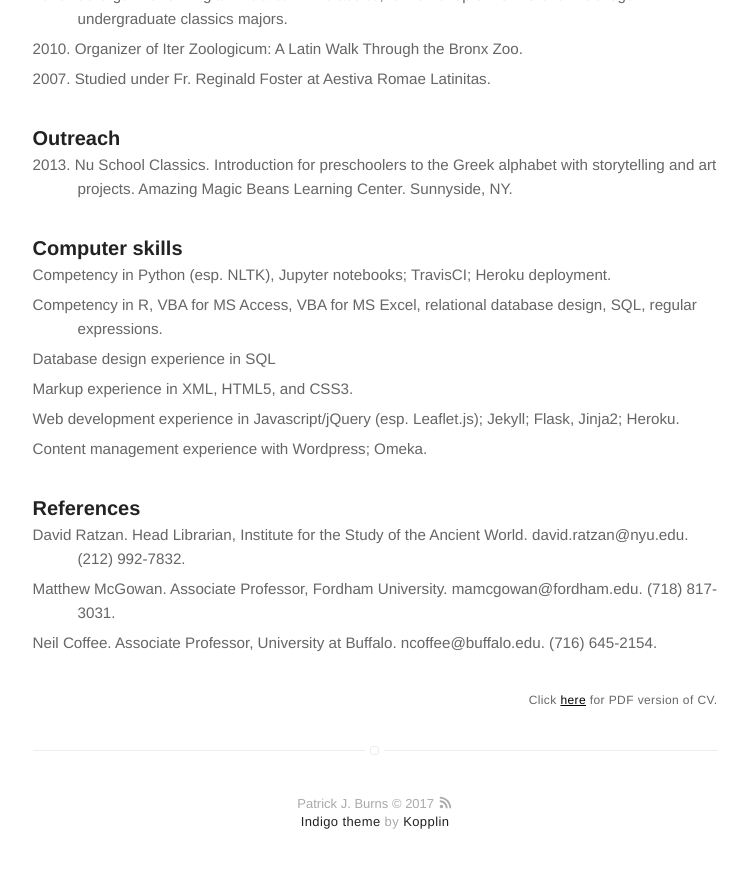
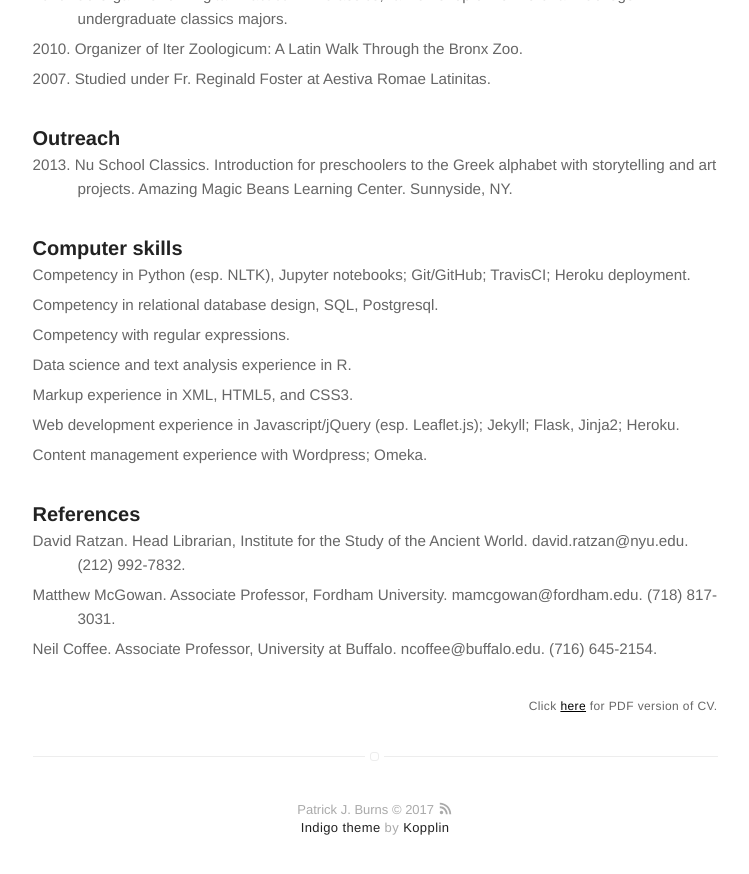
Before and after one commit to diyclassics/diyclassics.github.io, a Jekyll site: the page built from cv.md, in a window 1280 px wide and 900 px high, scrolled down 5443 px. Shown: the top 874 px of the window, without its empty margins (265-1014 px from the left). Built offline with Jekyll 4.4.1, drawn with Linux system fonts in a browser that asks for light colours.

Commit message:
Edit computer skills

```diff
--- a/cv.md
+++ b/cv.md
@@ -179,16 +179,22 @@ January 2017
 
 ### Computer skills
 
-- Competency in Python (esp. NLTK), Jupyter notebooks; TravisCI; Heroku deployment. <!---CODING: Add Ruby, PHP --->
-- Competency in R, VBA for MS Access, VBA for MS Excel, relational database design, SQL, regular expressions.
-- Database design experience in SQL <!---Database: Add MySQL; RDF, triplestores, SPARQL --->
-- Markup experience in XML, HTML5, and CSS3.
+- Competency in Python (esp. NLTK), Jupyter notebooks; Git/GitHub; TravisCI; Heroku deployment. <!---CODING: Add Ruby, PHP, shell scripting; SVN? --->
+- Competency in relational database design, SQL, Postgresql. <!---Database: Add MySQL; RDF, triplestores, SPARQL --->
+- Competency with regular expressions.
+- Data science and text analysis experience in R.
+- Markup experience in XML, HTML5, and CSS3. <!--- XSLT --->
 - Web development experience in Javascript/jQuery (esp. Leaflet.js); Jekyll; Flask, Jinja2; Heroku.
 - Content management experience with Wordpress; Omeka. <!---CMS: Add Drupal --->
+
 <!---WEBCONFIG: Add Apache, Tomcat --->
 <!---DIGITAL LIBRARY: Add SOLR, Blacklight, Neatline --->
 <!---VISUALIZATION: Add D3.js --->
 <!---INFRASTRUCTURE: Add AWS --->
+<!---MAPPING: Add QGIS --->
+<!---LAYOUT: Add LaTeX --->
+
+<!--- WORTH INCLUDING ANYMORE? VBA for MS Access, VBA for MS Excel --->
 
 ### References
 
```
